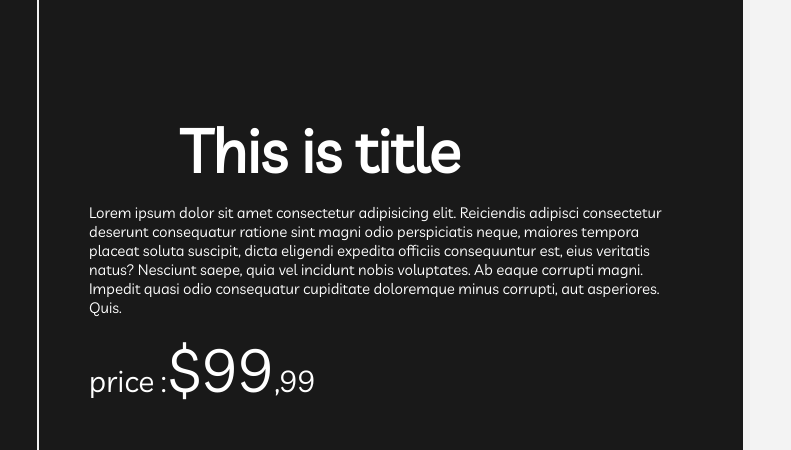
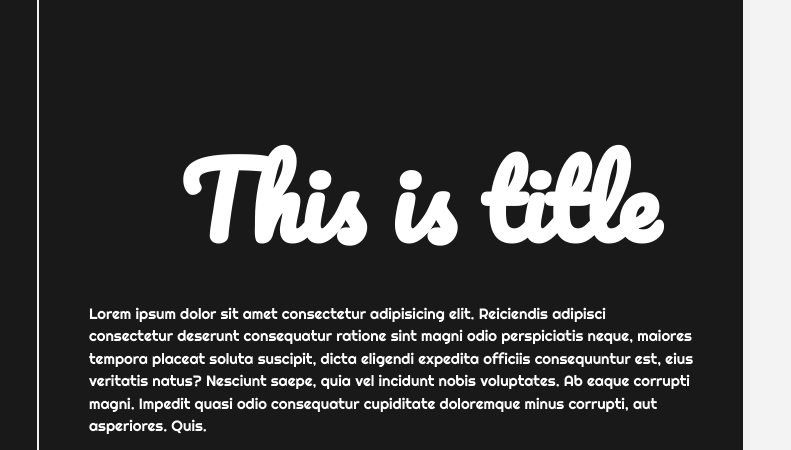
Before and after one commit to NoahGiesel/portfolioEcommerce, a plain HTML site: page index.html in a window 1280 px wide. Shown: the top 450 px of the page, 89-880 px from the left. Drawn offline with Linux system fonts and the light colour scheme.

Commit message:
font weights and imports

```diff
--- a/style/style.scss
+++ b/style/style.scss
@@ -1,4 +1,14 @@
 @import url('https://fonts.googleapis.com/css?family=Livvic&display=swap');
+
+//title
+@import url('https://fonts.googleapis.com/css?family=Pacifico&display=swap');
+
+//description
+
+@import url('https://fonts.googleapis.com/css?family=Righteous&display=swap');
+
+
+
 
 html , body {
     height: 100vh ;
@@ -342,14 +352,20 @@ html , body {
 
 
             #title {
-                font-size: 60px ;
+                font-size: 100px ;
                 margin: 16% 0 0 20%;
+                font-family: 'Pacifico', cursive;
+
             }
 
             #description {
                 font-size: 15px ;
                 margin: 15px 0 ;
                 padding: 0 50px ;
+                font-family: 'Righteous', cursive;
+                font-weight: 400;
+                line-height: 1.5;
+
             }
             #price {
                 display: inline-block;
```
Also changed, not shown: style/style.css, 1 other file.
